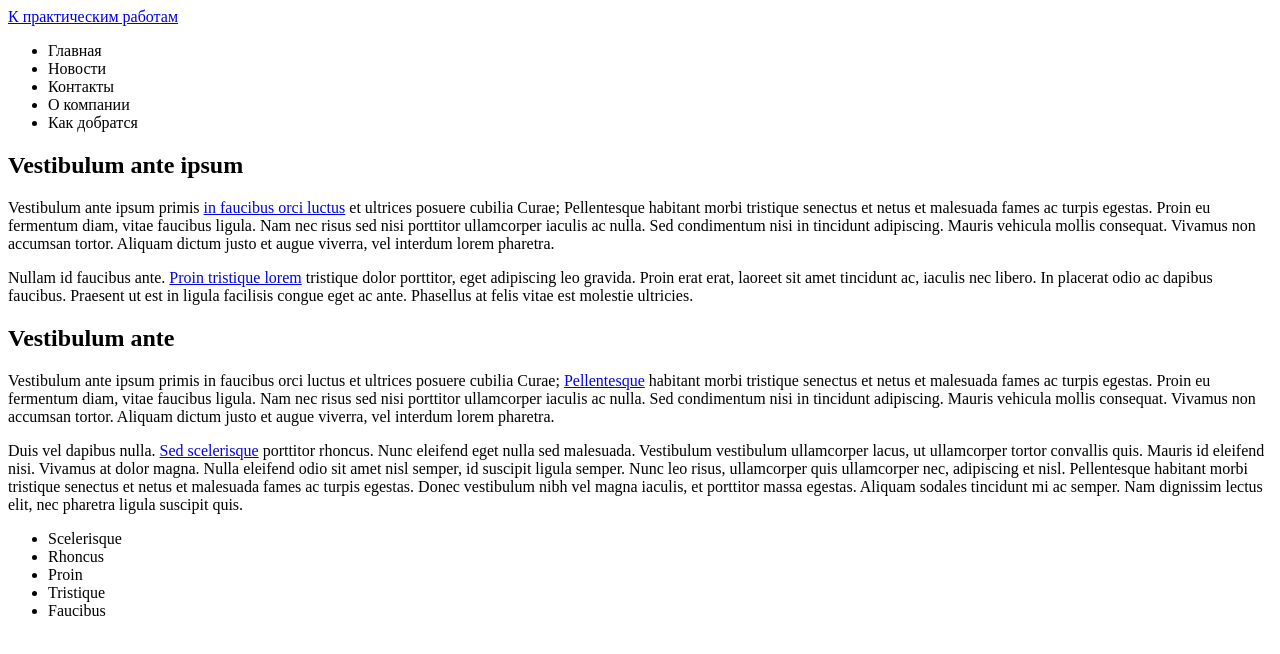
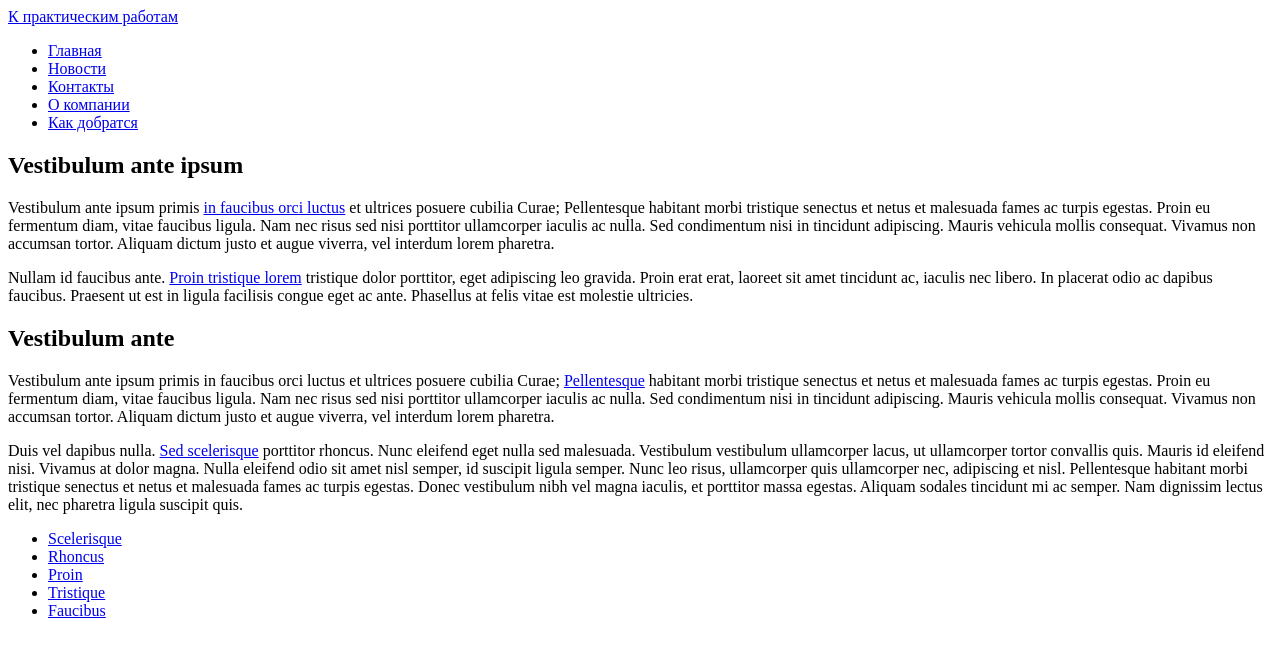
Before and after one commit to Ctepanro/mdk_08_01, a plain HTML site: page pages/works/pr8/pr8.html in a window 1280 px wide. Drawn offline with Linux system fonts and the light colour scheme.

Commit message:
Update pr8.html

```diff
--- a/pages/works/pr8/pr8.html
+++ b/pages/works/pr8/pr8.html
@@ -4,6 +4,7 @@
     <meta charset="UTF-8">
     <meta name="viewport" content="width=device-width, initial-scale=1.0">
     <title>Document</title>
+    <link rel="stylesheet" href="style8.css">
 </head>
 <a href="../work.html">К практическим работам</a>
 <body>
@@ -11,11 +12,11 @@
         <main>
             <nav>
                 <ul>
-                    <li>Главная</li>
-                    <li>Новости</li>
-                    <li>Контакты</li>
-                    <li>О компании</li>
-                    <li>Как добратся</li>
+                    <li><a href="#">Главная</a></li>
+                    <li><a href="#">Новости</a></li>
+                    <li><a href="#">Контакты</a></li>
+                    <li><a href="#">О компании</a></li>
+                    <li><a href="#">Как добратся</a></li>
                 </ul>
             </nav>
             <h2>Vestibulum ante ipsum</h2>
@@ -32,11 +33,11 @@
         <footer>
             <nav>
                 <ul>
-                    <li>Scelerisque</li>
-                    <li>Rhoncus</li>
-                    <li>Proin</li>
-                    <li>Tristique</li>
-                    <li>Faucibus</li>
+                    <li><a href="#">Scelerisque</a></li>
+                    <li><a href="#">Rhoncus</a></li>
+                    <li><a href="#">Proin</a></li>
+                    <li><a href="#">Tristique</a></li>
+                    <li><a href="#">Faucibus</a></li>
                 </ul>
             </nav>
         </footer>
```
